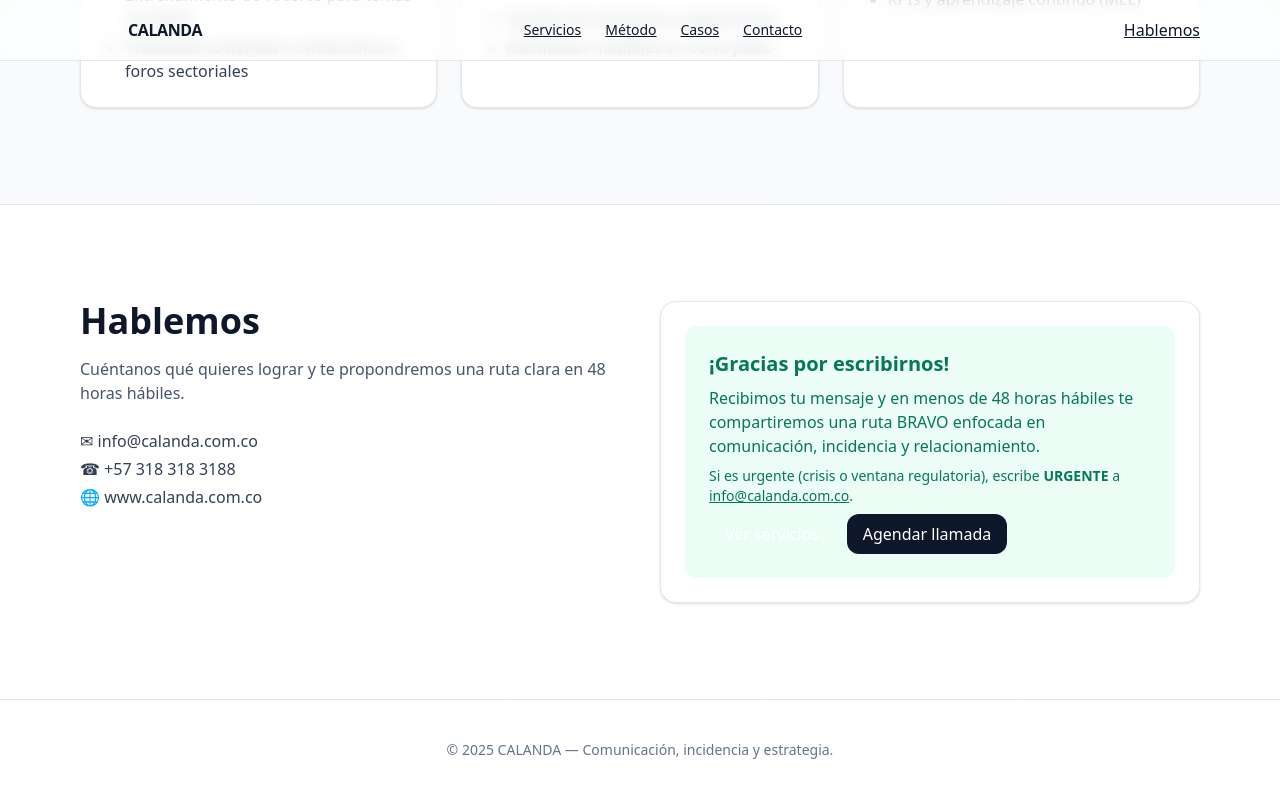
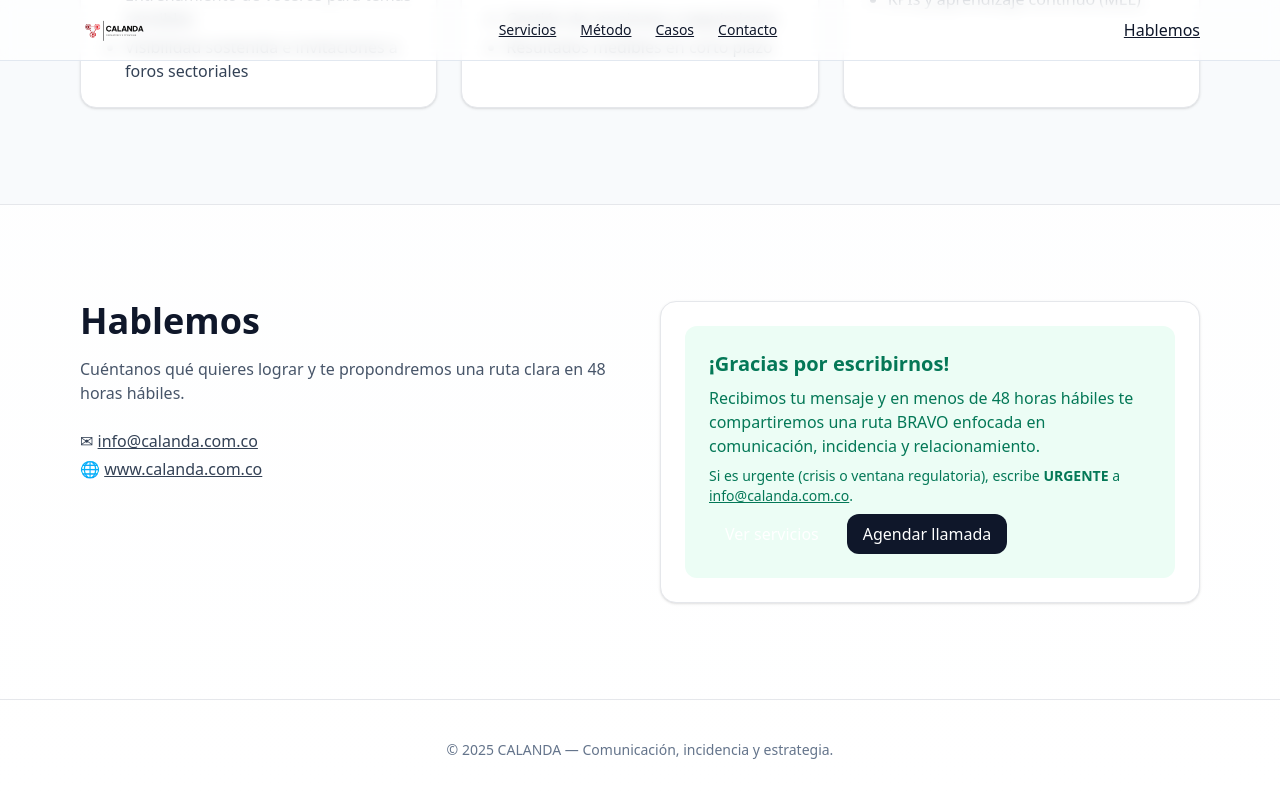
Before and after one commit to MiguelSamperS/Calanda-Website, a Next.js app: page / in a window 1280 px wide. Both pictures are taken after typing "Sample", "name@example.com", "Sample" into the empty fields and a click on the button "Enviar". Shown: the part 2490-3288 px from the top of the page. Built offline with nearby package versions, Linux system fonts and the light colour scheme.

Commit message:
Update page.tsx

```diff
--- a/app/page.tsx
+++ b/app/page.tsx
@@ -10,10 +10,11 @@ export default function Page() {
       {/* Header */}
       <header className="sticky top-0 z-30 backdrop-blur bg-white/70 border-b border-slate-200">
         <div className="container py-3 flex items-center justify-between">
-          <div className="flex items-center gap-3">
-            <div className="size-9 rounded-2xl bg-calanda.dark text-white grid place-items-center font-bold">∑</div>
-            <span className="font-semibold tracking-tight">CALANDA</span>
-          </div>
+          {/* LOGO CALANDA */}
+          <a href="/" className="flex items-center gap-3">
+            <img src="/logo-horizontal.png" alt="CALANDA" className="h-9 w-auto" />
+          </a>
+
           <nav className="hidden md:flex items-center gap-6 text-sm">
             <a href="#servicios" className="hover:opacity-80">Servicios</a>
             <a href="#metodo" className="hover:opacity-80">Método</a>
@@ -43,12 +44,14 @@ export default function Page() {
             <div className="flex items-center gap-2">✓ Relaciones institucionales</div>
           </div>
         </div>
-        <div className="card p-6 space-y-3 text-slate-700">
-          <h3 className="text-xl font-semibold">Qué podemos lograr juntos</h3>
-          <p>• Alinear el propósito con una narrativa potente.</p>
-          <p>• Multiplicar el alcance con estrategia multicanal.</p>
-          <p>• Abrir puertas con relacionamiento estratégico.</p>
-          <p>• Medir resultados con indicadores claros (MEL).</p>
+
+        {/* Imagen de apoyo (libre de derechos - Unsplash) */}
+        <div className="card overflow-hidden">
+          <img
+            src="https://images.unsplash.com/photo-1522071820081-009f0129c71c?q=80&auto=format&fit=crop&w=1200"
+            alt="Trabajo en equipo: comunicación e incidencia"
+            className="w-full h-64 md:h-full object-cover"
+          />
         </div>
       </section>
 
@@ -88,7 +91,7 @@ export default function Page() {
       {/* Casos */}
       <section id="casos" className="section bg-slate-50 border-y">
         <div className="container">
-          <h2 className="text-3xl md:text-4xl font-semibold mb-10">Casos de éxito (anónimos)</h2>
+          <h2 className="text-3xl md:text-4xl font-semibold mb-10">Casos de éxito</h2>
           <div className="grid md:grid-cols-3 gap-6">
             {cases.map((c) => (
               <div key={c.title} className="card p-6">
@@ -110,9 +113,8 @@ export default function Page() {
             <h2 className="text-3xl md:text-4xl font-semibold mb-4">Hablemos</h2>
             <p className="text-slate-600 mb-6">Cuéntanos qué quieres lograr y te propondremos una ruta clara en 48 horas hábiles.</p>
             <ul className="space-y-1 text-slate-700">
-              <li>✉︎ info@calanda.com.co</li>
-              <li>☎︎ +57 318 318 3188</li>
-              <li>🌐 www.calanda.com.co</li>
+              <li>✉︎ <a href="mailto:info@calanda.com.co" className="underline">info@calanda.com.co</a></li>
+              <li>🌐 <a href="https://www.calanda.com.co" className="underline">www.calanda.com.co</a></li>
             </ul>
           </div>
           <div className="card p-6">
@@ -120,7 +122,7 @@ export default function Page() {
               <div className="p-6 rounded-xl bg-emerald-50 text-emerald-700 space-y-2">
                 <h3 className="text-xl font-semibold">¡Gracias por escribirnos!</h3>
                 <p>Recibimos tu mensaje y en menos de 48 horas hábiles te compartiremos una ruta BRAVO enfocada en comunicación, incidencia y relacionamiento.</p>
-                <p className="text-sm">Si es urgente (crisis o ventana regulatoria), escribe <strong>URGENTE</strong> a <a href="mailto:info@calanda.com.co">info@calanda.com.co</a>.</p>
+                <p className="text-sm">Si es urgente (crisis o ventana regulatoria), escribe <strong>URGENTE</strong> a <a className="underline" href="mailto:info@calanda.com.co">info@calanda.com.co</a>.</p>
                 <div className="mt-3 flex gap-3">
                   <a className="px-4 py-2 rounded-xl bg-calanda.red text-white no-underline" href="#servicios">Ver servicios</a>
                   <a className="px-4 py-2 rounded-xl bg-slate-900 text-white no-underline" href="mailto:info@calanda.com.co">Agendar llamada</a>
@@ -167,7 +169,7 @@ const services = [
   {
     title: "Relaciones institucionales y alianzas",
     points: [
-      "Mapeo de actores público‑privados",
+      "Mapeo de actores público-privados",
       "Agenda y gestión de reuniones",
       "Acompañamiento en eventos clave",
       "Construcción de alianzas estratégicas"
```
